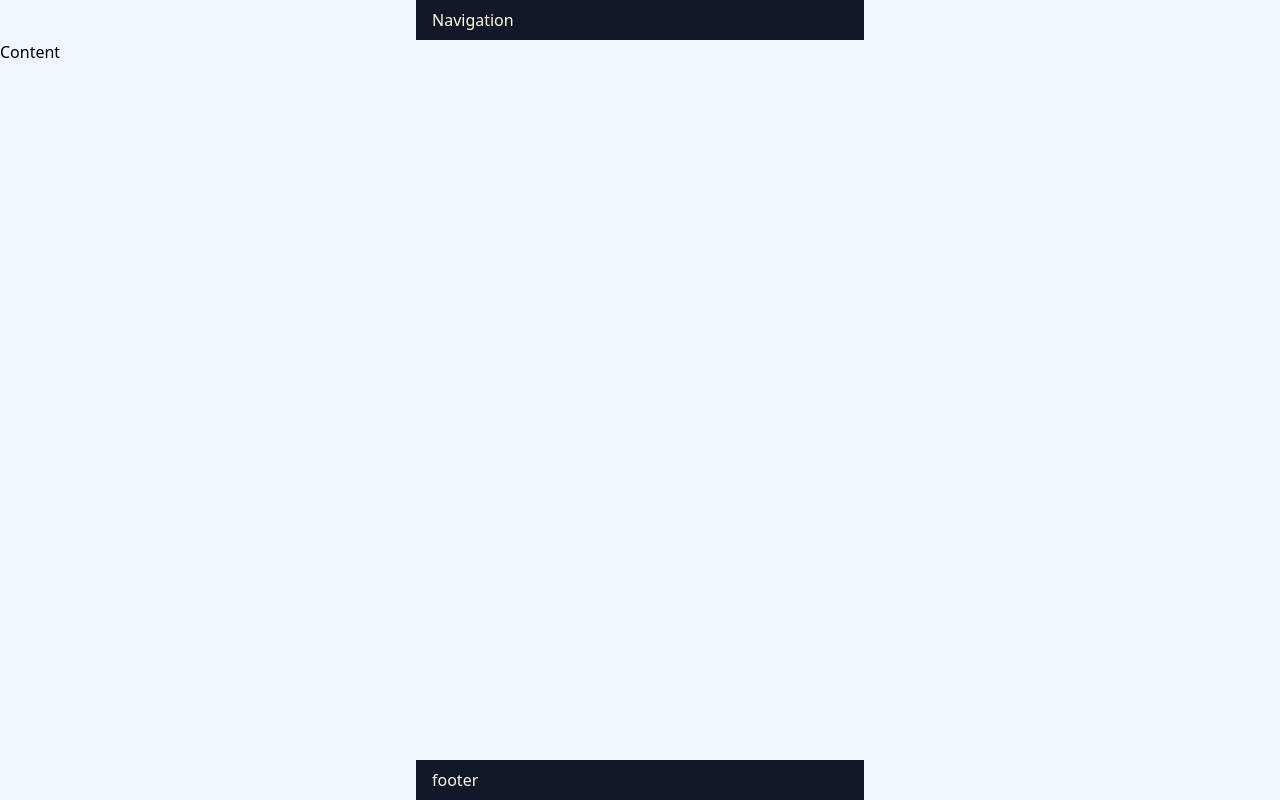
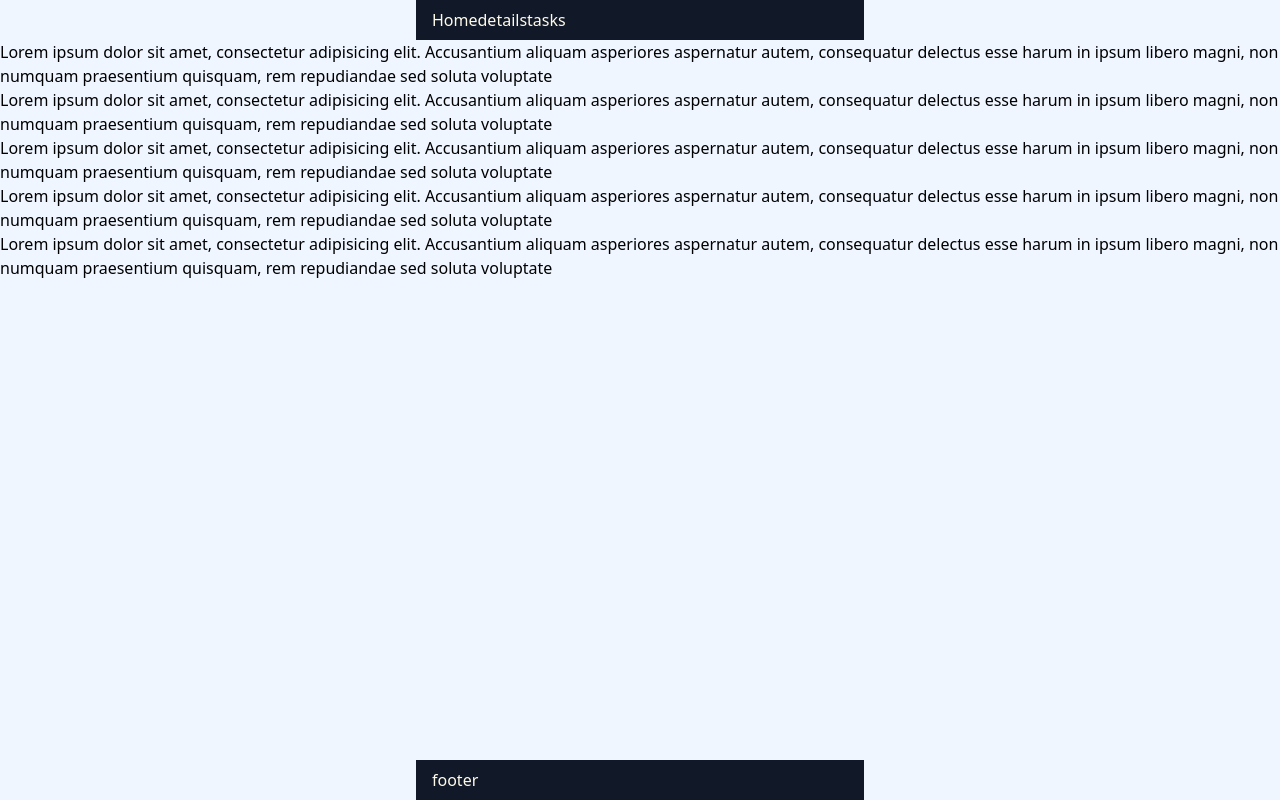
Before and after one commit to salczii/control-center, a Next.js app: page / in a window 1280 px wide. Built offline with nearby package versions, Linux system fonts and the light colour scheme.

Commit message:
add a basic layout to the app

```diff
--- a/components/Header.tsx
+++ b/components/Header.tsx
@@ -1,8 +1,29 @@
+import Link from "next/link";
+import { useRouter } from "next/router";
+
 export function Header() {
+  const router = useRouter();
+  const currentRoute = router.pathname;
   return (
     <div>
       <header className={"max-w-md mx-auto w-full text-amber-50"}>
-        <nav className={"bg-gray-900 px-4 py-2"}>Navigation</nav>
+        <nav className={"bg-gray-900 px-4 py-2"}>
+          <Link href="/" className={`${currentRoute === "/" && "selected"}`}>
+            Home
+          </Link>
+          <Link
+            href="/details"
+            className={`${currentRoute === "/details" && "selected"}`}
+          >
+            details
+          </Link>
+          <Link
+            href="tasks"
+            className={`${currentRoute === "/tasks" && "selected"}`}
+          >
+            tasks
+          </Link>
+        </nav>
       </header>
     </div>
   );
--- a/pages/index.tsx
+++ b/pages/index.tsx
@@ -5,7 +5,38 @@ const Home = () => {
   return (
     <div className={"flex flex-col min-h-screen bg-blue-50"}>
       <Header />
-      <main className={"flex-grow"}>Content</main>
+      <main className={"flex-grow mx-auto flex flex-col"}>
+        <div className="test">
+          Lorem ipsum dolor sit amet, consectetur adipisicing elit. Accusantium
+          aliquam asperiores aspernatur autem, consequatur delectus esse harum
+          in ipsum libero magni, non numquam praesentium quisquam, rem
+          repudiandae sed soluta voluptate
+        </div>
+        <div className="test">
+          Lorem ipsum dolor sit amet, consectetur adipisicing elit. Accusantium
+          aliquam asperiores aspernatur autem, consequatur delectus esse harum
+          in ipsum libero magni, non numquam praesentium quisquam, rem
+          repudiandae sed soluta voluptate
+        </div>
+        <div className="test">
+          Lorem ipsum dolor sit amet, consectetur adipisicing elit. Accusantium
+          aliquam asperiores aspernatur autem, consequatur delectus esse harum
+          in ipsum libero magni, non numquam praesentium quisquam, rem
+          repudiandae sed soluta voluptate
+        </div>
+        <div className="test">
+          Lorem ipsum dolor sit amet, consectetur adipisicing elit. Accusantium
+          aliquam asperiores aspernatur autem, consequatur delectus esse harum
+          in ipsum libero magni, non numquam praesentium quisquam, rem
+          repudiandae sed soluta voluptate
+        </div>
+        <div className="test">
+          Lorem ipsum dolor sit amet, consectetur adipisicing elit. Accusantium
+          aliquam asperiores aspernatur autem, consequatur delectus esse harum
+          in ipsum libero magni, non numquam praesentium quisquam, rem
+          repudiandae sed soluta voluptate
+        </div>
+      </main>
       <Footer />
     </div>
   );
--- /dev/null
+++ b/pages/tasks.tsx
@@ -0,0 +1,7 @@
+export default function Tasks() {
+  return (
+    <div>
+      <h1>Tasks</h1>
+    </div>
+  );
+}
```
